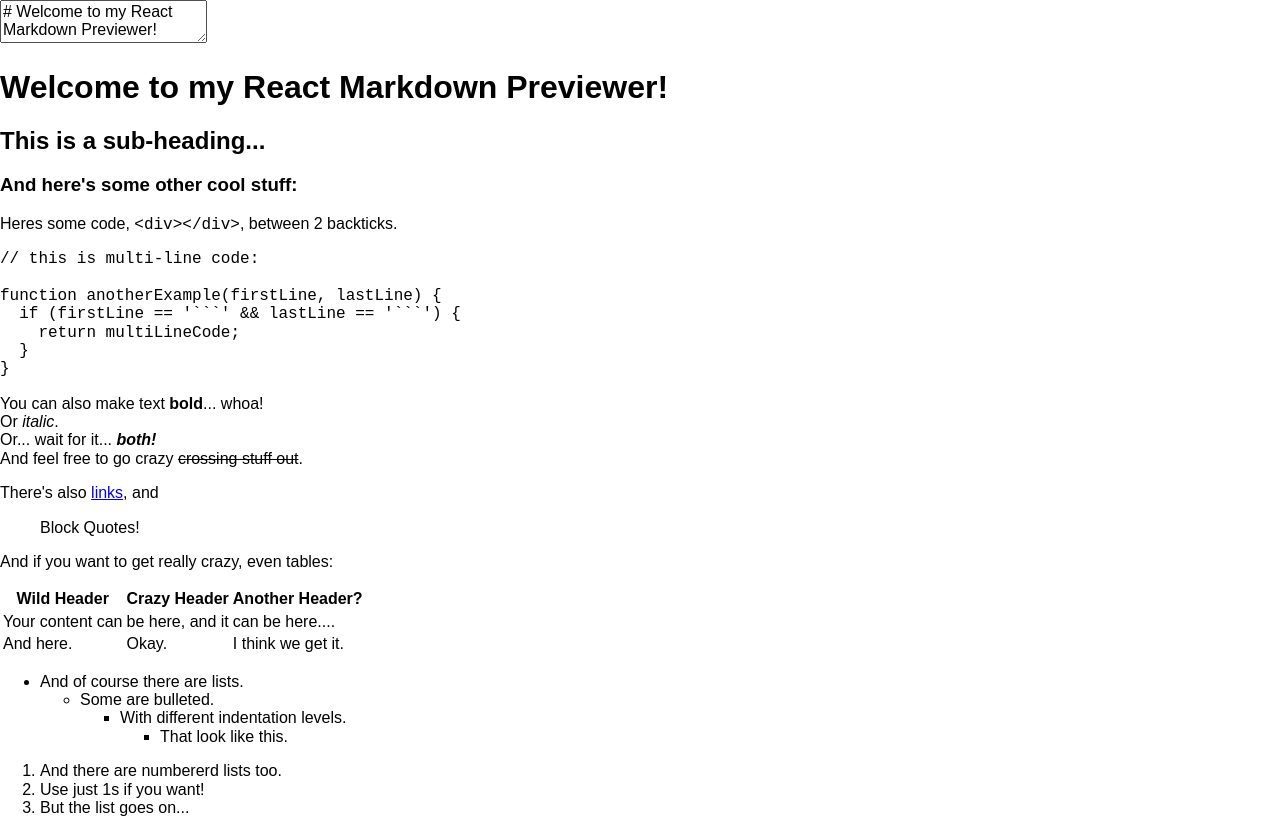
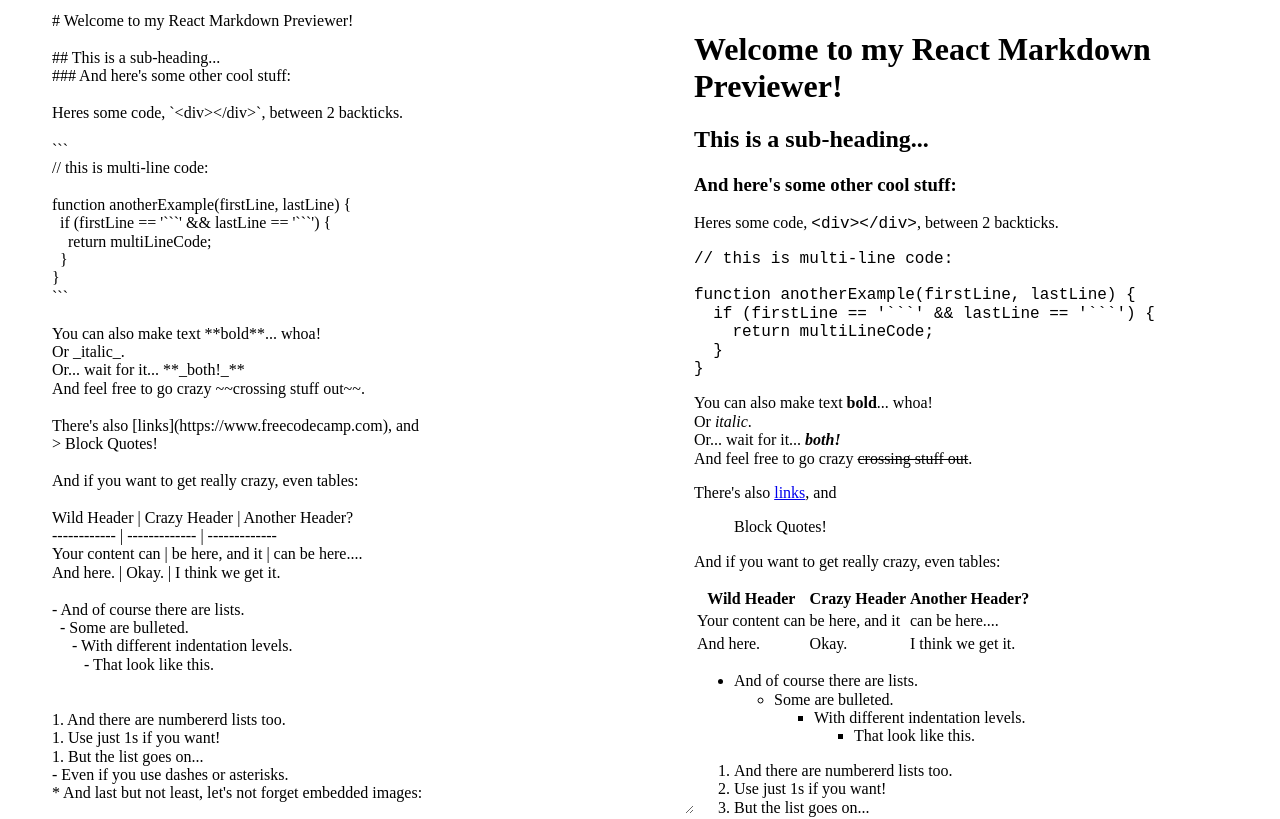
Before and after one commit to klimov-code/fcc-markdown-previewer, a React (Create React App) app: page / in a window 1280 px wide. Shown: the top 819 px of the page. Built offline with nearby package versions, Linux system fonts and the light colour scheme.

Commit message:
some basic styles added

```diff
--- /dev/null
+++ b/src/components/Editor.css
@@ -0,0 +1,10 @@
+.editor {
+  grid-area: editor;
+}
+
+.editor__textarea {
+  height: 100vh;
+  width: 50vw;
+  outline: none;
+  border: none;
+}
--- a/src/components/Editor.jsx
+++ b/src/components/Editor.jsx
@@ -1,11 +1,16 @@
 import React from 'react';
+import './Editor.css';
 
 const Editor = ({ markdown, onChange }) =>
-	<textarea
-		id='editor'
-		value={markdown}
-		onChange={onChange}
-		type='text'
-	/>;
+	<div className='editor'>
+		<textarea
+			id='editor'
+			className='editor__textarea'
+			value={markdown}
+			onChange={onChange}
+			type='text'
+			autoFocus={true}
+		/>
+	</div>
 
 export default Editor;
--- /dev/null
+++ b/src/components/Previewer.css
@@ -0,0 +1,3 @@
+.previewer {
+  grid-area: previewer;
+}
--- a/src/components/Previewer.jsx
+++ b/src/components/Previewer.jsx
@@ -1,5 +1,6 @@
 import React from 'react';
 import marked from 'marked';
+import './Previewer.css'
 
 marked.setOptions({
 	breaks: true,
@@ -8,10 +9,12 @@
 
 const renderer = new marked.Renderer();
 renderer.link = (href, title, text) => `<a target='_blank' rel='noopener noreferrer' href='${href}' title='${title}'>${text}</a>`;
+renderer.code = (code, language) => `<pre><code class='language-${language}'>${code}</code></pre>`;
 
 const Previewer = ({ markdown }) =>
 	<div
 		id='preview'
+		className='previewer'
 		dangerouslySetInnerHTML={{__html: marked(markdown || '', { renderer })}}
 	/>;
 
--- a/src/containers/App.css
+++ b/src/containers/App.css
@@ -1,28 +1,9 @@
-.App {
-  text-align: center;
+.wrapper {
+  display: grid;
+
+  grid-template-areas: 'editor previewer';
+  grid-template-columns: 1fr 1fr;
+  grid-template-rows: 1fr;
+
+  padding: 10px 50px;
 }
-
-.App-logo {
-  animation: App-logo-spin infinite 20s linear;
-  height: 80px;
-}
-
-.App-header {
-  background-color: #222;
-  height: 150px;
-  padding: 20px;
-  color: white;
-}
-
-.App-title {
-  font-size: 1.5em;
-}
-
-.App-intro {
-  font-size: large;
-}
-
-@keyframes App-logo-spin {
-  from { transform: rotate(0deg); }
-  to { transform: rotate(360deg); }
-}
--- a/src/containers/App.jsx
+++ b/src/containers/App.jsx
@@ -19,7 +19,7 @@
 		const { markdown } = this.props;
 
 		return(
-			<div>
+			<main className='wrapper'>
 				<Editor
 					markdown={markdown}
 					onChange={this.handleChange}
@@ -27,7 +27,7 @@
 				<Previewer
 					markdown={markdown}
 				/>
-			</div>
+			</main>
 		);
 	}
 }
--- a/src/index.css
+++ /dev/null
@@ -1,5 +0,0 @@
-body {
-  margin: 0;
-  padding: 0;
-  font-family: sans-serif;
-}
--- a/src/index.js
+++ b/src/index.js
@@ -1,7 +1,6 @@
 import React from 'react';
 import { render } from 'react-dom';
 import { Provider } from 'react-redux'
-import './index.css';
 import App from './containers/App';
 import configureStore from './store'
 import registerServiceWorker from './registerServiceWorker';
```
